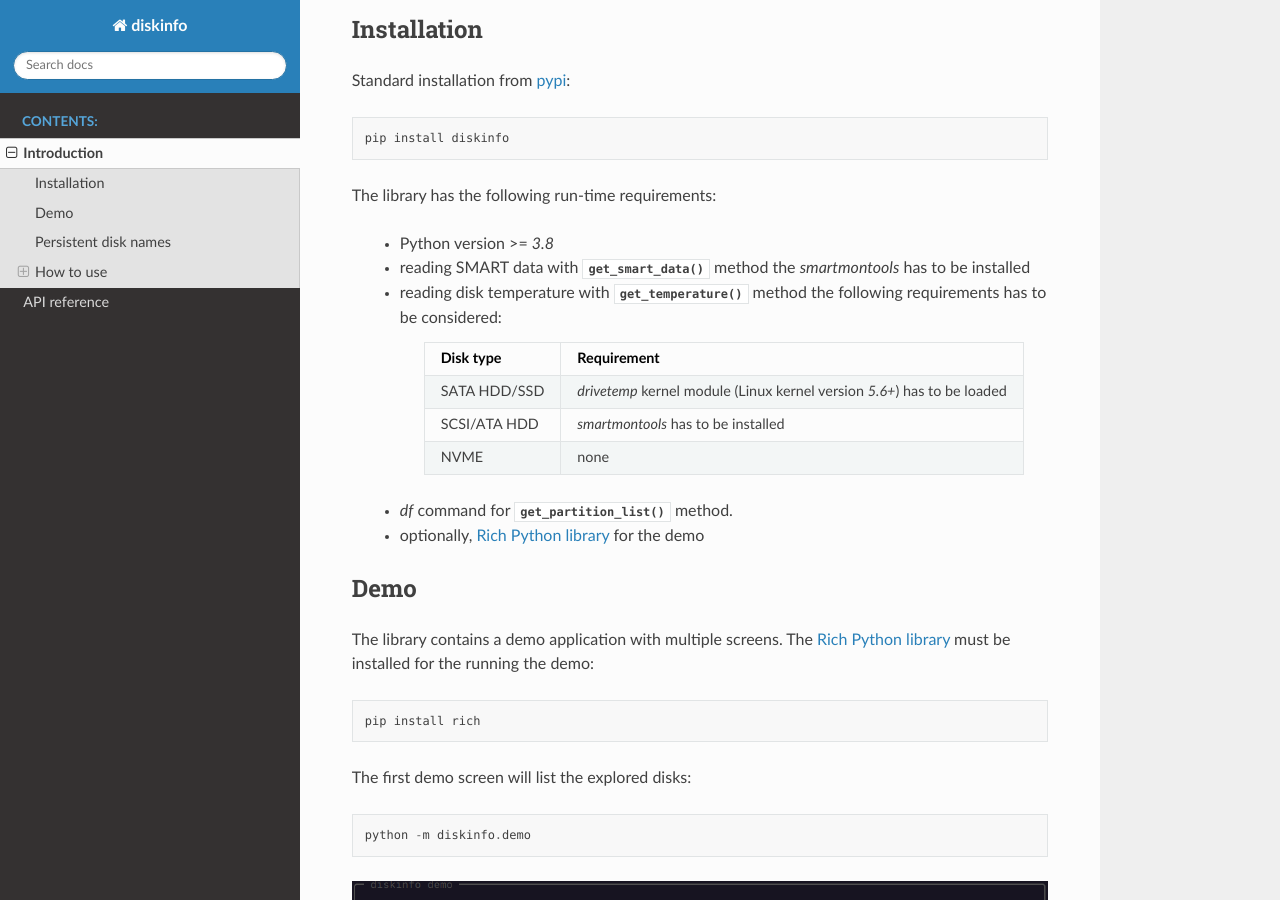
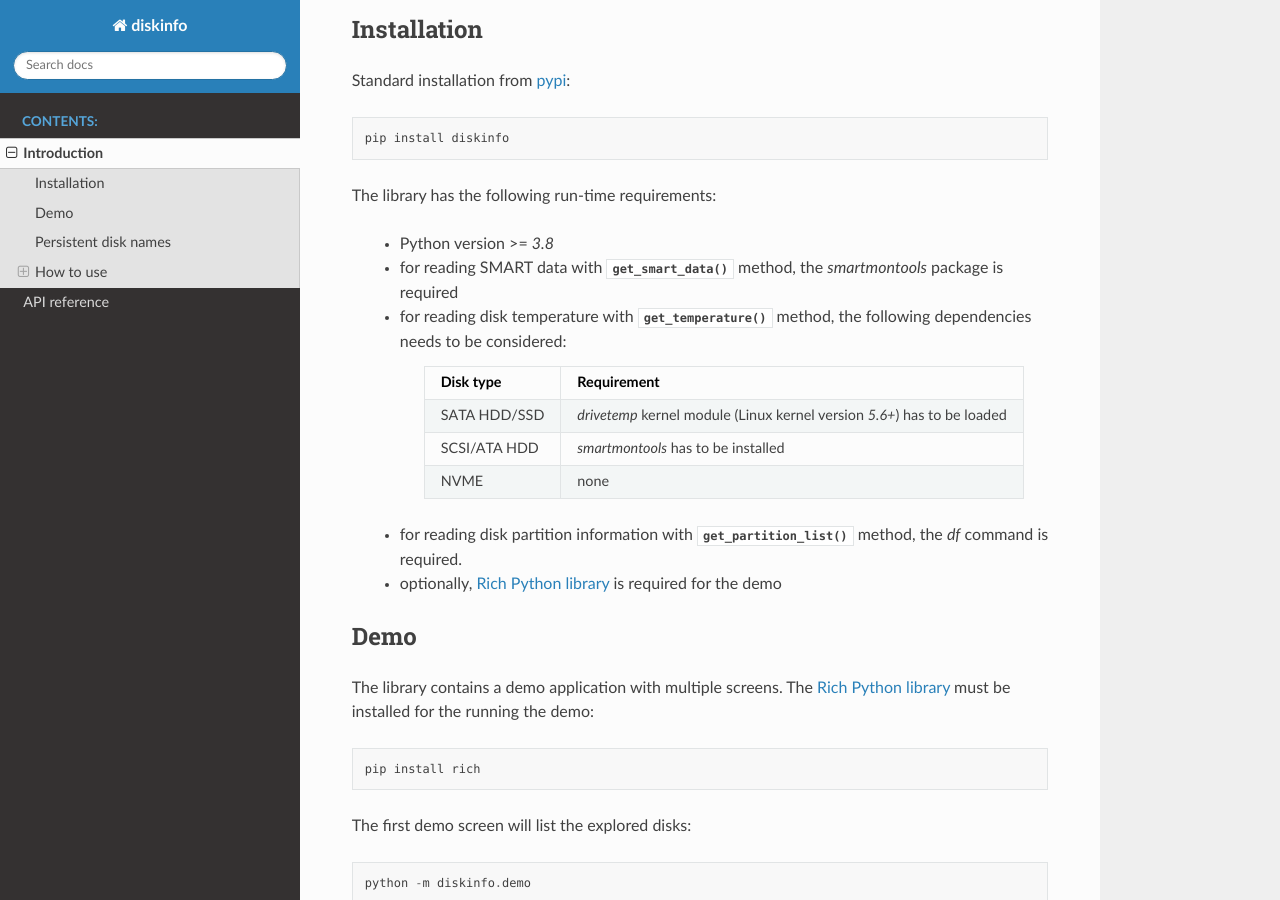
Before and after one commit to petersulyok/diskinfo, a Sphinx documentation site: the page built from docs/source/intro.rst, in a window 1280 px wide and 900 px high, scrolled down 363 px. Built offline with Sphinx 7.4.7 and the Read the Docs theme 2.0.0, drawn with Linux system fonts in a browser that asks for light colours.

Commit message:
Changed: requirement section is improved.

```diff
--- a/docs/source/intro.rst
+++ b/docs/source/intro.rst
@@ -19,10 +19,9 @@ Standard installation from `pypi <https://pypi.org>`_::
 The library has the following run-time requirements:
 
     - Python version >= `3.8`
-    - reading SMART data with :meth:`~diskinfo.Disk.get_smart_data()` method the `smartmontools` has to be
-      installed
-    - reading disk temperature with :meth:`~diskinfo.Disk.get_temperature()` method the following
-      requirements has to be considered:
+    - for reading SMART data with :meth:`~diskinfo.Disk.get_smart_data()` method, the `smartmontools` package is required
+    - for reading disk temperature with :meth:`~diskinfo.Disk.get_temperature()` method, the following dependencies
+      needs to be considered:
 
         .. list-table::
             :header-rows: 1
@@ -36,8 +35,9 @@ The library has the following run-time requirements:
             *   - NVME
                 - none
 
-    - `df` command for :meth:`~diskinfo.Disk.get_partition_list()` method.
-    - optionally, `Rich Python library <https://pypi.org/project/rich/>`_ for the demo
+    - for reading disk partition information with :meth:`~diskinfo.Disk.get_partition_list()` method, the `df` command
+      is required.
+    - optionally, `Rich Python library <https://pypi.org/project/rich/>`_ is required for the demo
 
 
 Demo
```
